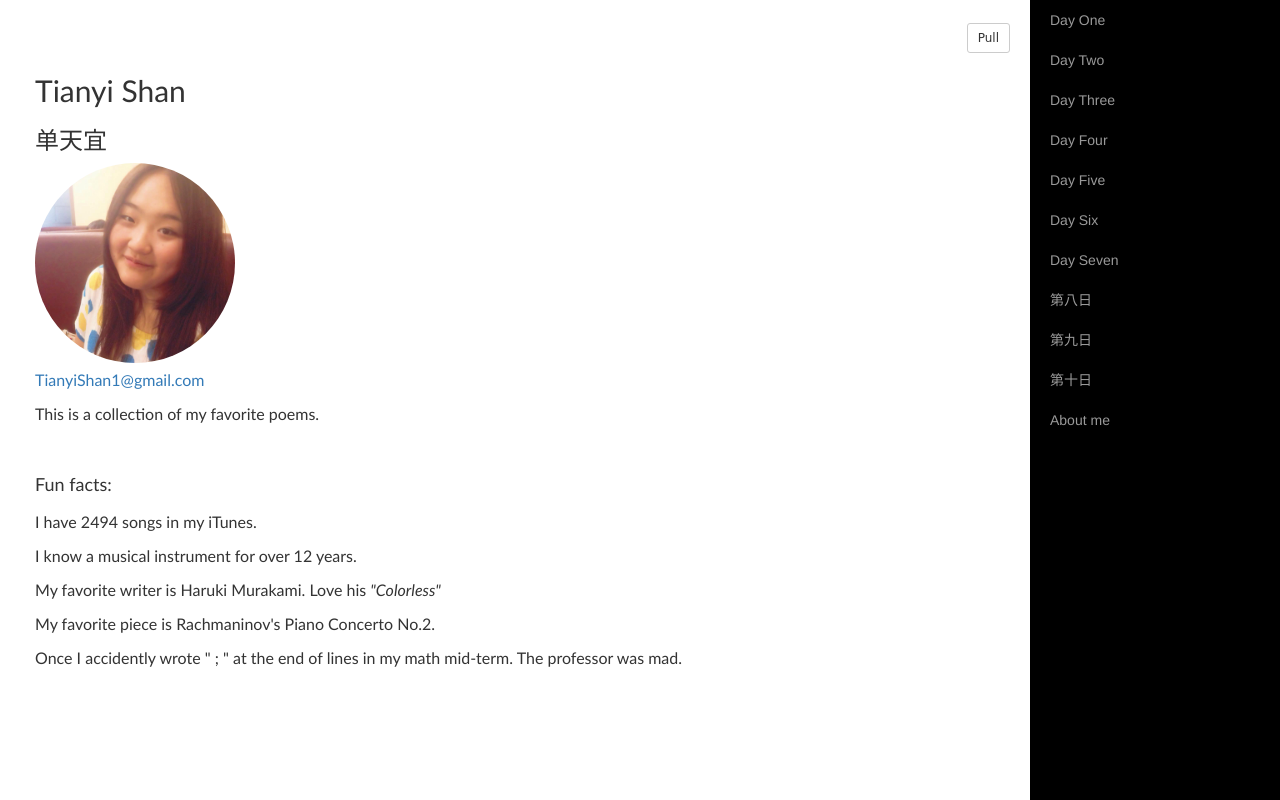
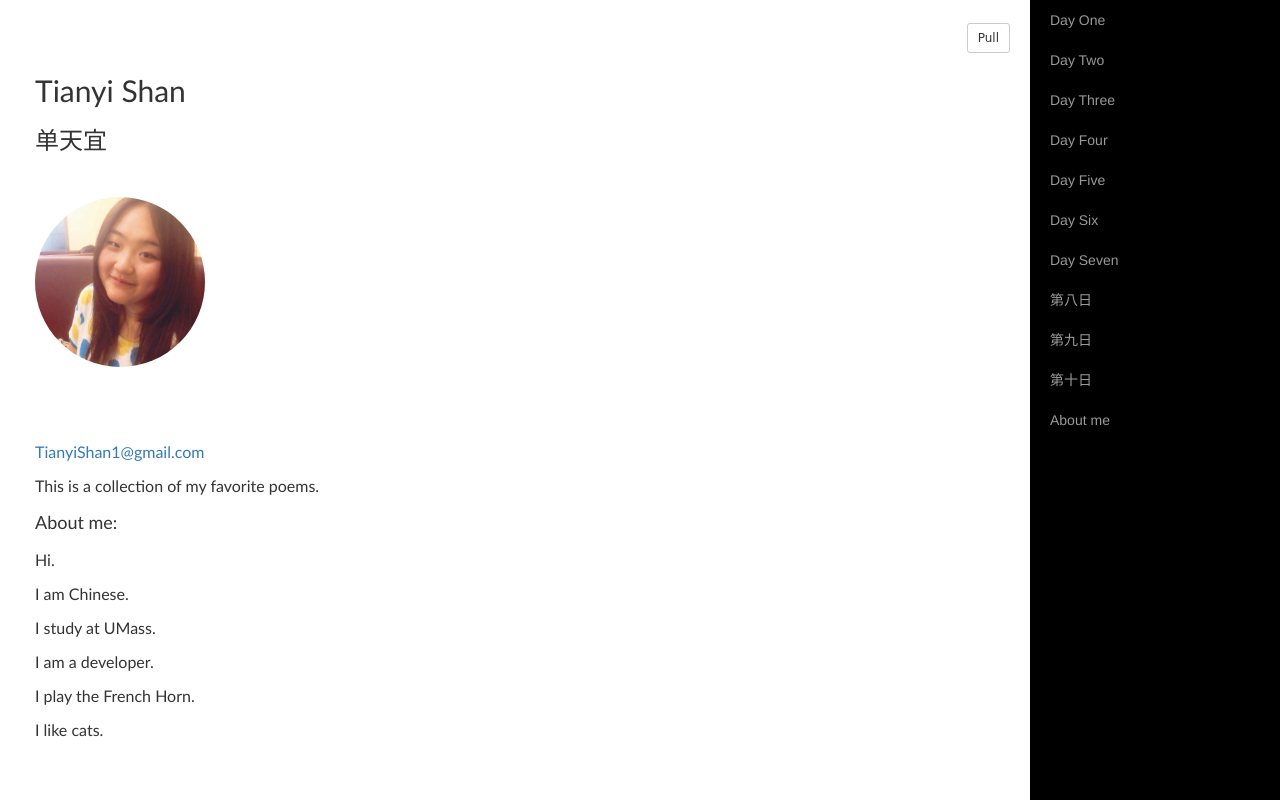
Before and after one commit to Sunshine04/Ten-poems, a plain HTML site: page index.html in a window 1280 px wide. Drawn offline with Linux system fonts and the light colour scheme.

Commit message:
Add more details in index.

```diff
--- a/index.html
+++ b/index.html
@@ -80,18 +80,23 @@
                     <div class="col-lg-12" style="text-align:left; font-family: Calibri; font-size: 16px" >
                         <h2>Tianyi Shan</h2>
                         <h3>单天宜</h3>
-                         <img src="img/tianyi.JPG" class="img-responsive img-circle" style="height:200px;width:200px">
+                        <br>
+                         <img src="img/tianyi.JPG" class="img-responsive img-circle" style="height:170px;width:170px">
+                         <br>
+                            <br>
                             <a href="mailto:tianyishan1@gmail.com">TianyiShan1@gmail.com</a>
                             <p>
                             This is a collection of my favorite poems.<br>
-                            <br>
 
-                            <h4>Fun facts:</h4>
-                            I have 2494 songs in my iTunes. <br>
-                            I know a musical instrument for over 12 years.<br>
-                            My favorite writer is Haruki Murakami. Love his <i>"Colorless"</i><br>
-                            My favorite piece is Rachmaninov's Piano Concerto No.2.<br>
-                            Once I accidently wrote " ; " at the end of lines in my math mid-term. The professor was mad. <br>
+                            <h4>About me:</h4>
+                            <p>
+                                Hi.<br>
+                                I am Chinese.<br>
+                                I study at UMass.<br>
+                                I am a developer. <br>
+                                I play the French Horn.<br>
+                                I like cats. <br>
+                            </p>
                             </p>
                        <!-- <p>Make sure to keep all page content within the <code>#page-content-wrapper</code>.</p> -->
 
```
